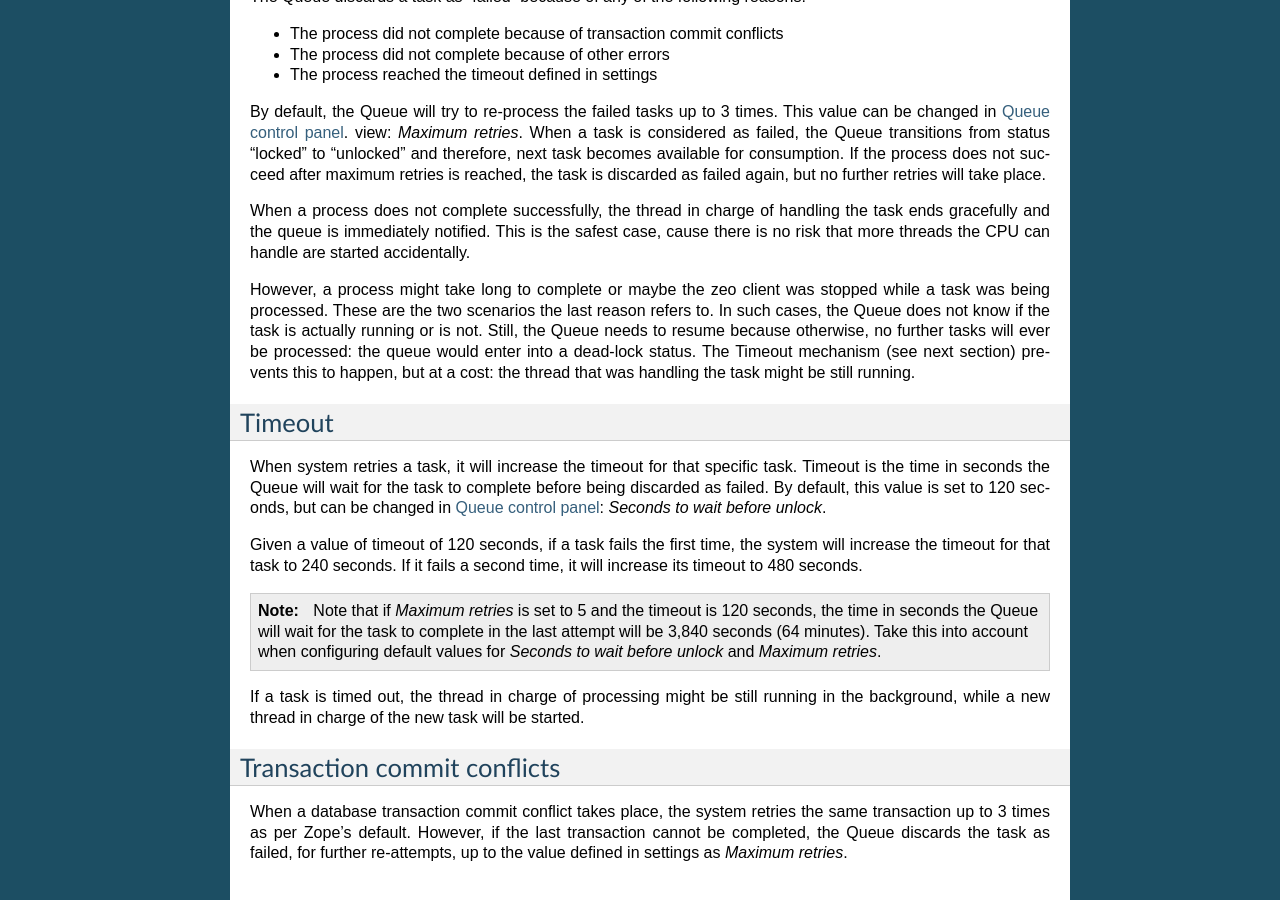
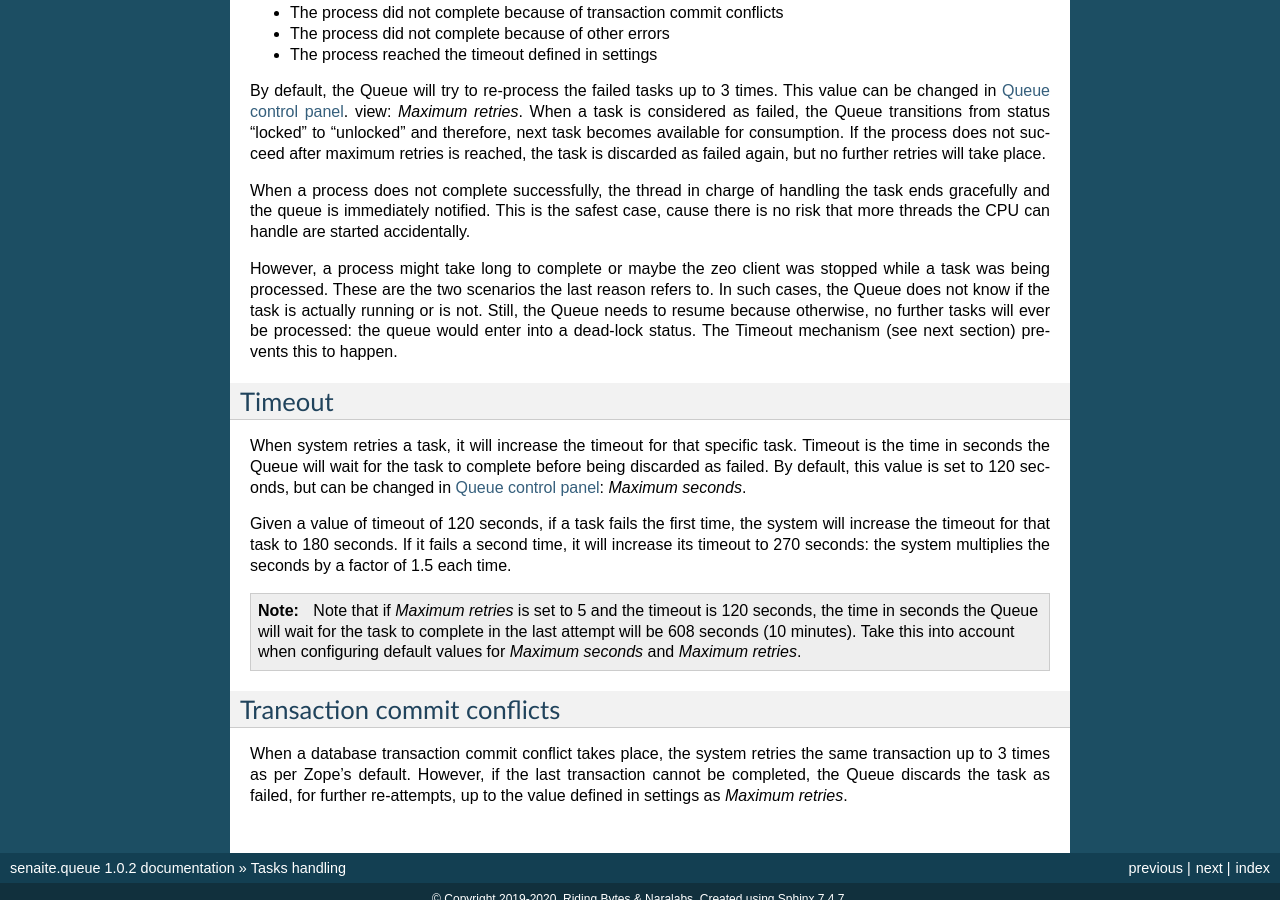
Before and after one commit to senaite/senaite.queue, a Sphinx documentation site: the page built from docs/handling.rst, in a window 1280 px wide and 900 px high, scrolled down 1128 px. Built offline with Sphinx 7.4.7, drawn with Linux system fonts in a browser that asks for light colours; some of the changed text lies outside the part shown.

Commit message:
Update Handling documentation

```diff
--- a/docs/handling.rst
+++ b/docs/handling.rst
@@ -6,9 +6,9 @@
 configuration, see :doc:`installation`), the system checks if the queue is
 currently locked by a tasks consumer. If locked, the system does nothing and
 returns to a neutral state, awaiting for the undergoing task to finish. If the
-queue is not locked, a producer pops the next task from the queue and make it
-available to a task consumer. This task consumer starts in a new thread and is
-responsible of delivering the task to the suitable adapter for its processing.
+queue is not locked, the consumer pops the next task from the queue. This task
+consumer starts in a new thread and is responsible of delivering the task to the
+suitable adapter for its processing.
 
 As soon as the processing of the task finishes, the consumer notifies the Queue
 so it can return to a neutral state and dispatch next task. This task is removed
@@ -18,7 +18,6 @@
 about the incident as well. This time, the queue resumes to neutral state, but
 labels the task as "failed" and is not removed.
 
-
 Prioritization
 --------------
 
@@ -96,8 +94,7 @@
 reason refers to. In such cases, the Queue does not know if the task is actually
 running or is not. Still, the Queue needs to resume because otherwise, no
 further tasks will ever be processed: the queue would enter into a dead-lock
-status. The Timeout mechanism (see next section) prevents this to happen,
-but at a cost: the thread that was handling the task might be still running.
+status. The Timeout mechanism (see next section) prevents this to happen.
 
 
 Timeout
@@ -106,21 +103,18 @@
 When system retries a task, it will increase the timeout for that specific task.
 Timeout is the time in seconds the Queue will wait for the task to complete
 before being discarded as failed. By default, this value is set to 120 seconds,
-but can be changed in :ref:`QueueControlPanel`: *Seconds to wait before unlock*.
+but can be changed in :ref:`QueueControlPanel`: *Maximum seconds*.
 
 Given a value of timeout of 120 seconds, if a task fails the first time, the
-system will increase the timeout for that task to 240 seconds. If it fails a
-second time, it will increase its timeout to 480 seconds.
+system will increase the timeout for that task to 180 seconds. If it fails a
+second time, it will increase its timeout to 270 seconds: the system multiplies
+the seconds by a factor of 1.5 each time.
 
 .. note:: Note that if *Maximum retries* is set to 5 and the timeout is 120
           seconds, the time in seconds the Queue will wait for the task to
-          complete in the last attempt will be 3,840 seconds (64 minutes).
-          Take this into account when configuring default values for *Seconds
-          to wait before unlock* and *Maximum retries*.
-
-If a task is timed out, the thread in charge of processing might be still
-running in the background, while a new thread in charge of the new task will
-be started.
+          complete in the last attempt will be 608 seconds (10 minutes).
+          Take this into account when configuring default values for
+          *Maximum seconds* and *Maximum retries*.
 
 
 Transaction commit conflicts
```
Also changed, not shown: other parts of docs/handling.rst (+2 -3 lines).
